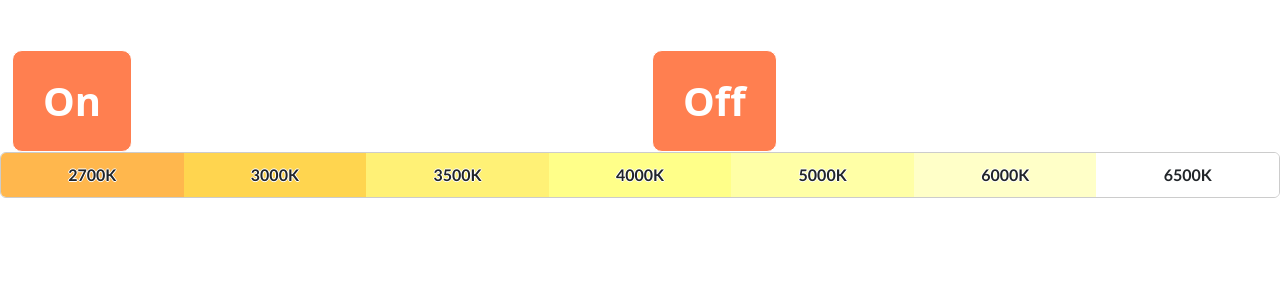
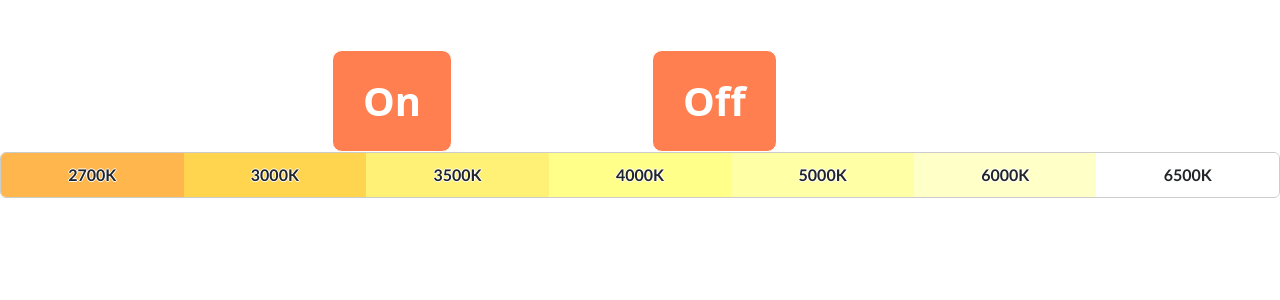
Before and after one commit to a-westermann/govee_bulb_automation, a Django app: template govee_bulb_automation/templates/govee_bulb_automation/bulb_home.html in a window 1280 px wide. Shown: the top 300 px of the page. Run offline with Django 3.2, Linux system fonts and the light colour scheme; the template is opened without the code that fills it, so the values that code supplies are empty.

Commit message:
temp set

```diff
--- a/govee_bulb_automation/templates/govee_bulb_automation/bulb_home.html
+++ b/govee_bulb_automation/templates/govee_bulb_automation/bulb_home.html
@@ -12,12 +12,14 @@
 
 <div class="container-fluid" style="padding-top:50px">
     <div class="row">
-        <div class="col-lg-6">
+        <div class="col-lg-3"></div>
+        <div class="col-lg-3">
             <button type="button" class="btn btn-xl buttons" onClick="toggleLight('on')" >On</button>
         </div>
-        <div class="col-lg-6">
+        <div class="col-lg-3">
             <button type="button" class="btn btn-xl buttons" onClick="toggleLight('off')">Off</button>
         </div>
+        <div class="col-lg-3"></div>
     </div>
 </div>
 <!--<div class="container-fluid" style="padding-top:100px">-->
```
